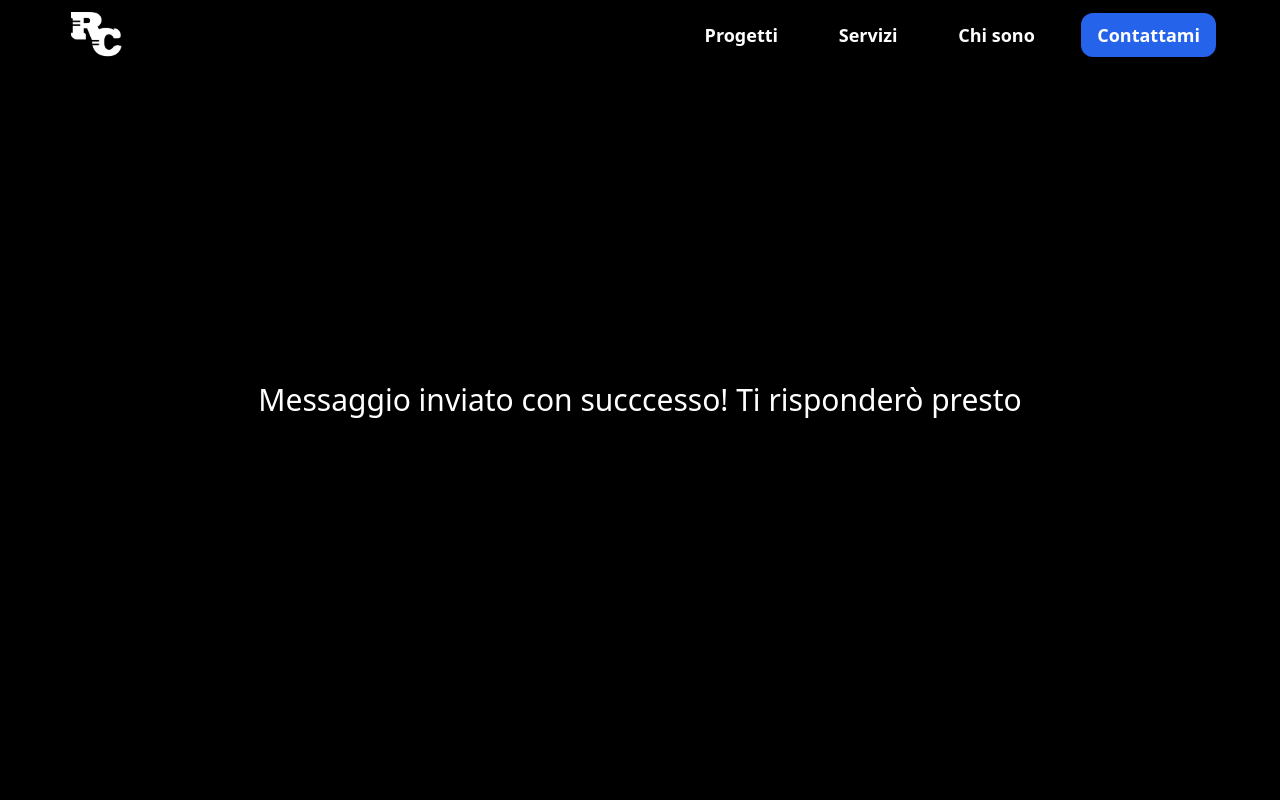
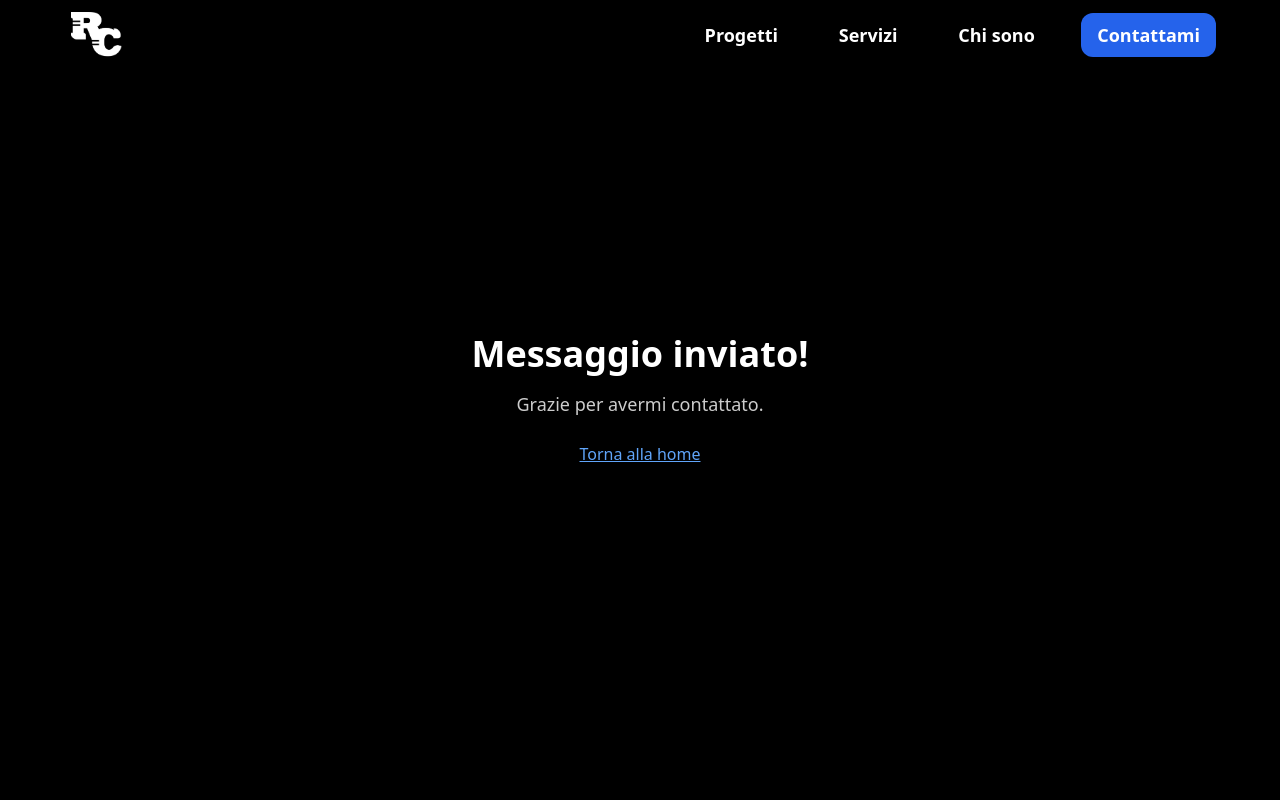
Before and after one commit to Riccardocassis/personal-website-v2, a Vue app: page /success in a window 1280 px wide. Shown: the top 800 px of the page. Built offline with nearby package versions, Linux system fonts and the light colour scheme.

Commit message:
Fix Netlify contact form final

```diff
--- a/src/pages/Contact.vue
+++ b/src/pages/Contact.vue
@@ -18,14 +18,13 @@
        <form
   name="contact"
   method="POST"
+  action="/success"
   data-netlify="true"
   netlify-honeypot="bot-field"
   class="w-full flex flex-col gap-5"
 >
-          <!-- Importante per Netlify -->
   <input type="hidden" name="form-name" value="contact" />
 
-          <!-- Honeypot -->
   <p class="hidden">
     <label>Non compilare questo campo:<input name="bot-field" /></label>
   </p>
--- a/src/pages/Success.vue
+++ b/src/pages/Success.vue
@@ -1,5 +1,8 @@
 <template>
-  <div class="text-white flex justify-center items-center h-screen">
-    <h1 class="text-3xl">Messaggio inviato con succcesso! Ti risponderò presto</h1>
+  <div class="flex flex-col items-center justify-center min-h-screen text-white bg-black">
+    <h1 class="text-4xl font-bold mb-4">Messaggio inviato!</h1>
+    <p class="text-lg opacity-80">Grazie per avermi contattato.</p>
+
+    <a href="/" class="mt-6 text-blue-400 underline">Torna alla home</a>
   </div>
 </template>
```
Lines whose indentation alone changed are shown as unchanged.
